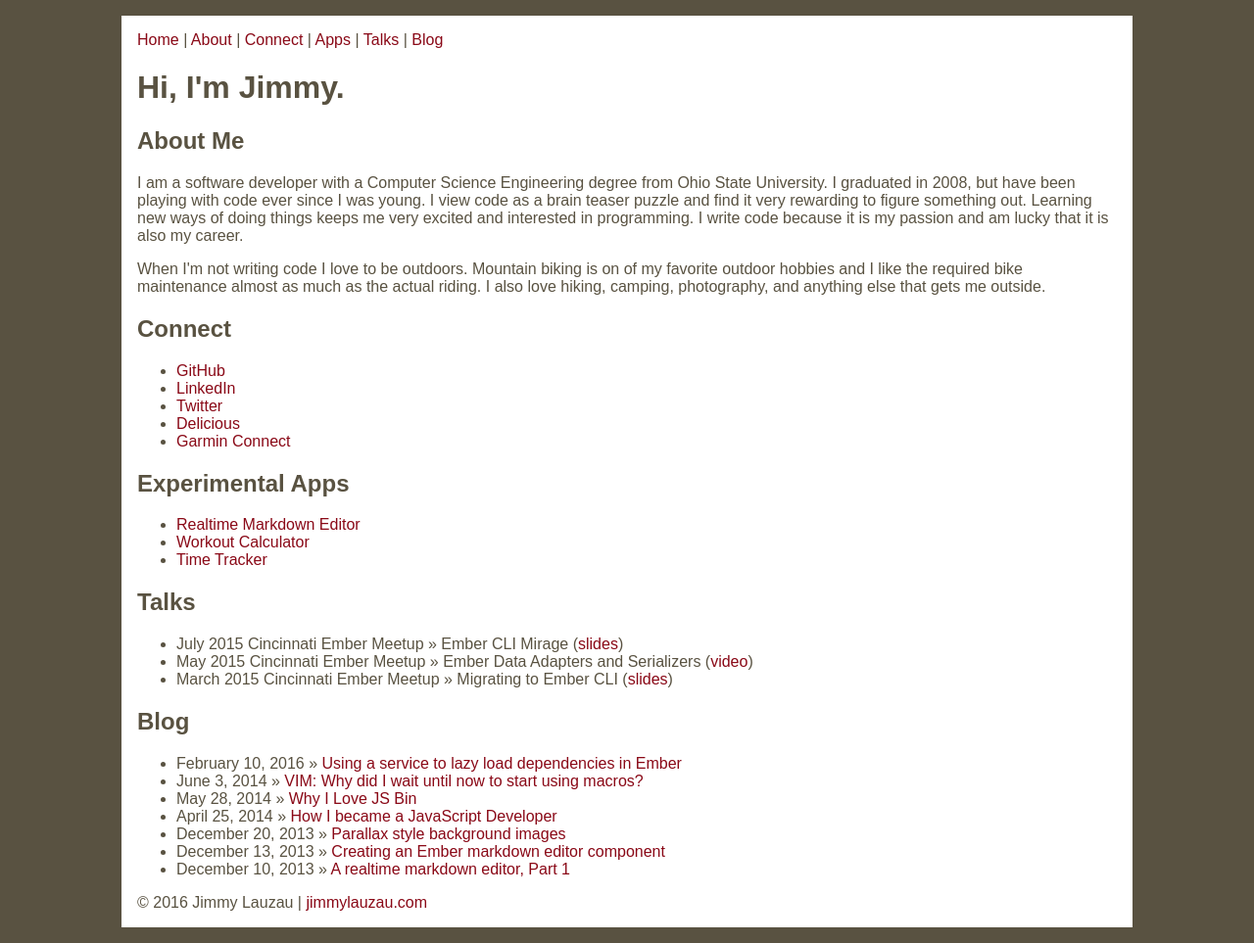
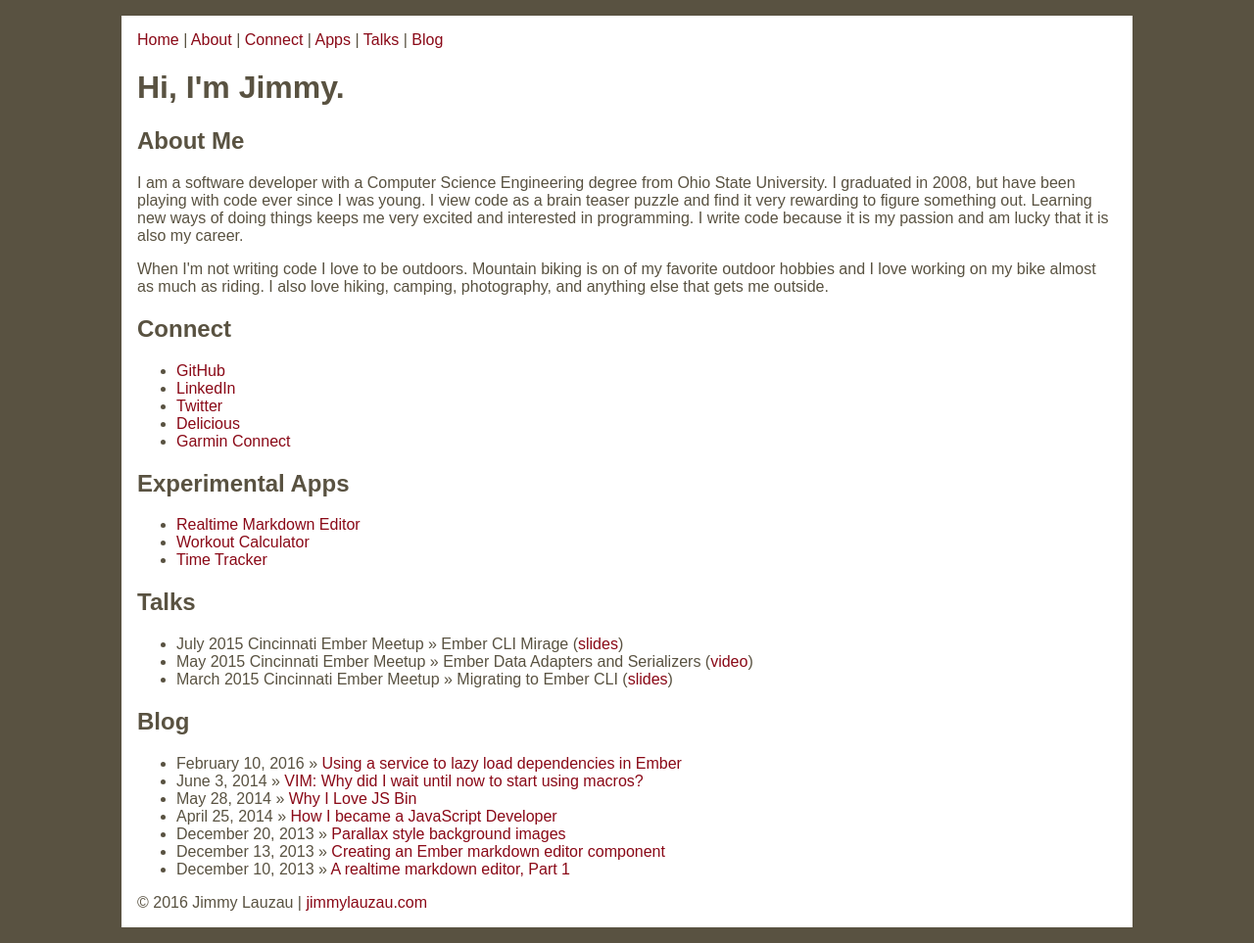
Before and after one commit to jimmay5469/jimmay5469.github.io, a Jekyll site: the page built from index.html, in a window 1280 px wide. Shown: the whole page at 98% size. Built offline with Jekyll 4.4.1, drawn with Linux system fonts in a browser that asks for light colours; Markdown is read by kramdown in place of the engine named in the settings.

Commit message:
Fix about me wording

```diff
--- a/index.html
+++ b/index.html
@@ -7,7 +7,7 @@
 <div id="about" class="section">
   <h2 class="sectionHeading">About Me</h2>
   <p>I am a software developer with a Computer Science Engineering degree from Ohio State University. I graduated in 2008, but have been playing with code ever since I was young. I view code as a brain teaser puzzle and find it very rewarding to figure something out. Learning new ways of doing things keeps me very excited and interested in programming. I write code because it is my passion and am lucky that it is also my career.</p>
-  <p>When I'm not writing code I love to be outdoors. Mountain biking is on of my favorite outdoor hobbies and I like the required bike maintenance almost as much as the actual riding. I also love hiking, camping, photography, and anything else that gets me outside.</p>
+  <p>When I'm not writing code I love to be outdoors. Mountain biking is on of my favorite outdoor hobbies and I love working on my bike almost as much as riding. I also love hiking, camping, photography, and anything else that gets me outside.</p>
 </div>
 <div id="connect" class="section">
   <h2 class="sectionHeading">Connect</h2>
```
